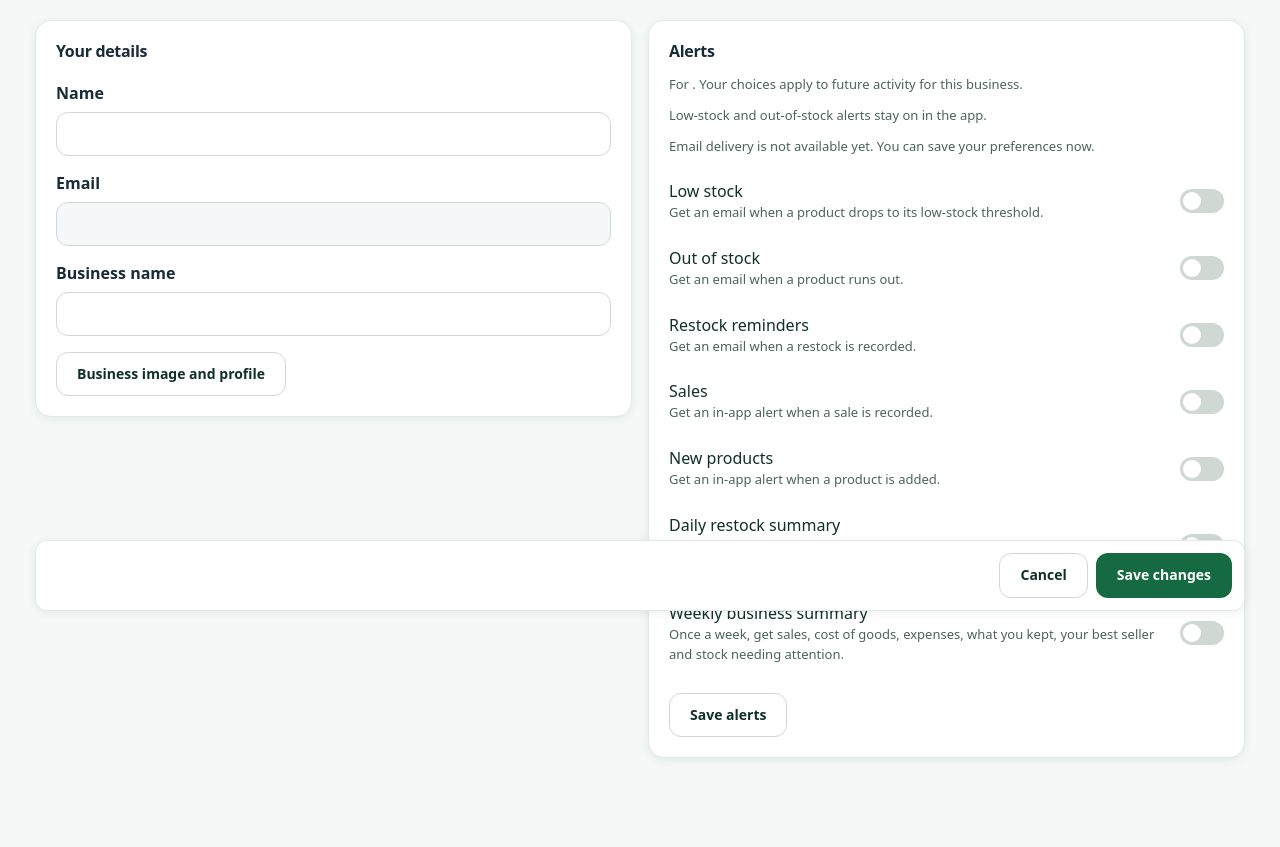
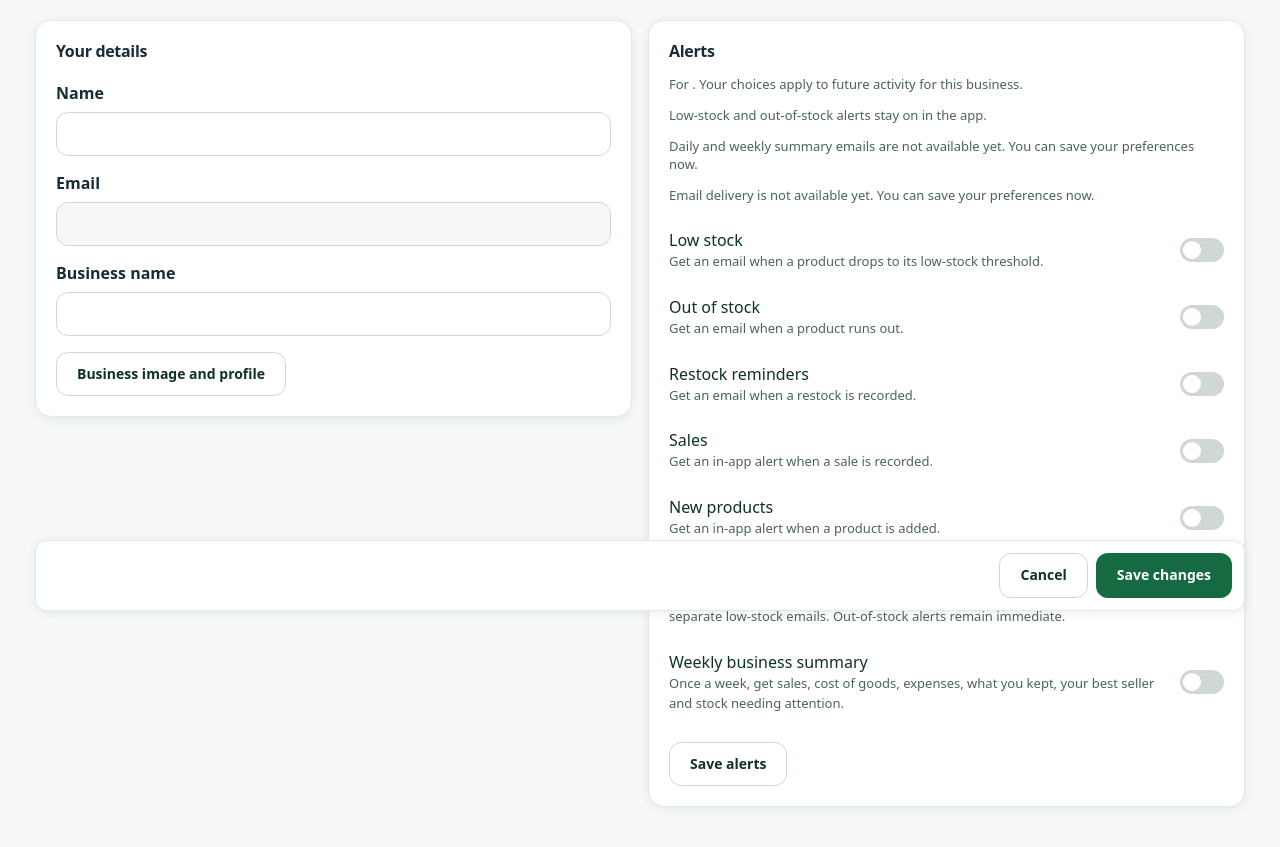
Before and after one commit to samuella-code/stock-bridge, a Python web app: template app/templates/profile/index.html in a window 1280 px wide. Shown: the part 189-1036 px from the top of the page. Before the commit the page ends 952 px from the top, so only its background shows below. Run offline with Jinja, Linux system fonts and the light colour scheme; the template is opened without the code that fills it, so the values that code supplies are empty.

Commit message:
Explain summary email availability separately in settings

```diff
--- a/app/templates/notifications/preferences.html
+++ b/app/templates/notifications/preferences.html
@@ -3,6 +3,9 @@
   <h2 id="alert-settings-title">Alerts</h2>
   <p class="sb-notification-meta">For {{ business.name }}. Your choices apply to future activity for this business.</p>
   <p class="sb-notification-meta">Low-stock and out-of-stock alerts stay on in the app.</p>
+  {% if not config.CUSTOMER_SUMMARY_EMAILS_ENABLED %}
+    <p class="sb-notification-meta">Daily and weekly summary emails are not available yet. You can save your preferences now.</p>
+  {% endif %}
   {% if not (config.INVENTORY_EMAILS_ENABLED or config.CUSTOMER_SUMMARY_EMAILS_ENABLED) %}
     <p class="sb-notification-meta">Email delivery is not available yet. You can save your preferences now.</p>
   {% endif %}
```
